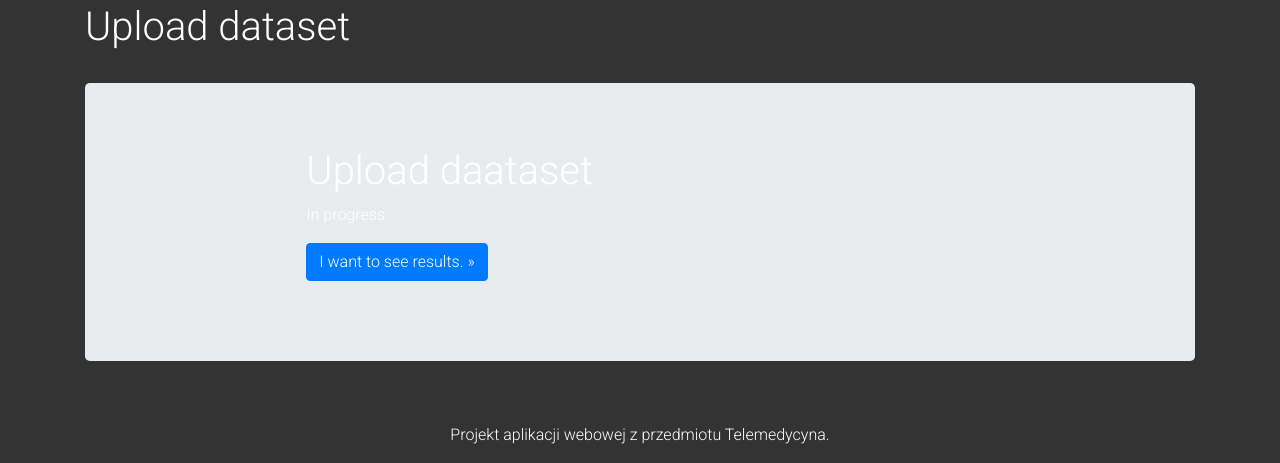
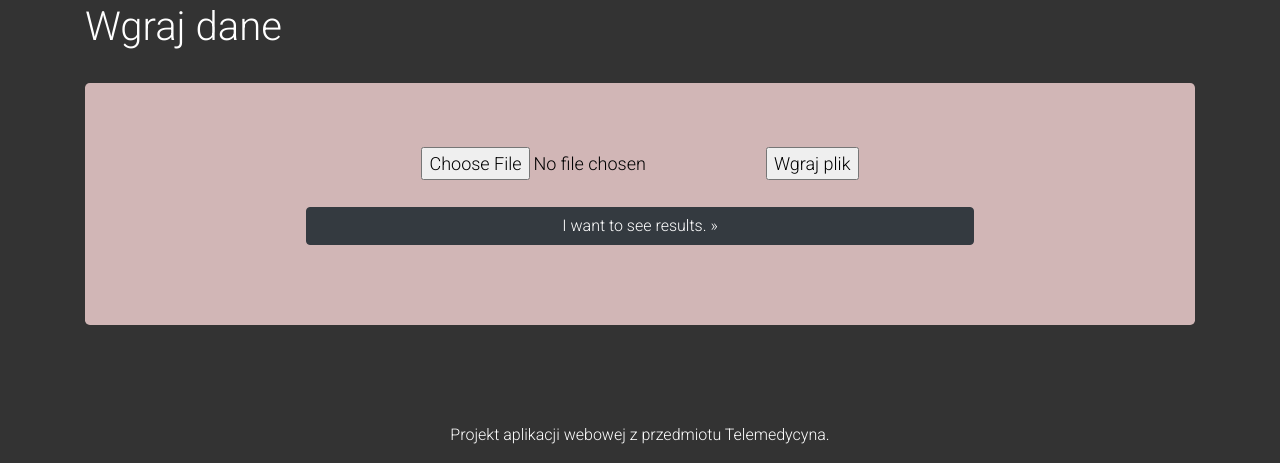
Before and after one commit to JanMigon/Telemedicine, a Flask app: page /upload in a window 1280 px wide. Shown: the part 337-800 px from the top of the page. Run offline with Flask 2, Linux system fonts and the light colour scheme; some libraries are stand-ins or nearby versions.

Commit message:
Added style to upload.html and added form to uploading files, still in progress

```diff
--- a/app.py
+++ b/app.py
@@ -1,6 +1,7 @@
 #! /usr/bin/python
 
-from flask import Flask, render_template
+from flask import Flask, render_template, request, jsonify
+import flask_excel as excel
 
 app = Flask(__name__)
 
@@ -20,9 +21,12 @@ def results():
     return render_template('results.html')
 
 
-@app.route('/upload')
+@app.route('/upload', methods=['GET', 'POST'])
 def upload():
+    if request.method == 'POST':
+        return jsonify({"result": request.get_array(field_name='file')})
     return render_template('upload.html')
+
 
 if __name__ == "__main__":
     app.run()
--- a/static/css/about.css
+++ b/static/css/about.css
@@ -3,7 +3,7 @@
     color: black;
     font-size:18px;
 }
-.btn-light{
+.btn-dark{
     text-align: center;
     display: block;
     margin: auto;
--- /dev/null
+++ b/static/css/index 2.css
@@ -0,0 +1,4 @@
+.jumbotron{
+    background-color: #d1b6b6;
+    color: black;
+}
--- /dev/null
+++ b/static/css/upload.css
@@ -0,0 +1,15 @@
+.jumbotron{
+    background-color: #d1b6b6;
+    color: black;
+    font-size:18px;
+}
+.btn-dark{
+    text-align: center;
+    display: block;
+    margin: auto;
+    align-items: center;
+}
+
+form{
+text-align: center;
+}
--- a/templates/about.html
+++ b/templates/about.html
@@ -17,7 +17,7 @@
             W celu sprawnej komunikacji pomiędzy członkami zespołu skorzystano z aplikacji Microsoft Teams, dzięki temu osoba odpowiedzialna za zespół jest w stanie monitorować postępy i kontaktować się z poszczególnymi osobami. Aplikacja umożliwia również tworzenie wideokonferencji, co usprawnia komunikację. Cały zespół będzie korzystał z systemu kontroli wersji GitHub, dzięki temu każdy z członków zespołu ma dostęp do kodu źródłowego i możliwość wprowadzania zmian, które będą widoczne dla pozostałych.
             Efektem przedstawionego planu działania ma być działającą aplikacja webowa, która na podstawie wprowadzonych przez użytkownika danych będzie je w odpowiedni sposób analizować i wizualizować.</p>
         <p>
-          <a class="btn btn-light" style="text-align:center;" href="/upload" role="button">Chcę wgrać swoje dane&raquo;</a>
+          <a class="btn btn-dark" style="text-align:center;" href="/upload" role="button">Chcę wgrać swoje dane&raquo;</a>
         </p>
       </div>
     </div>
--- a/templates/upload.html
+++ b/templates/upload.html
@@ -1,19 +1,23 @@
 {% extends 'base.html' %}
 {% block head %}
 <title>Upload dataset</title>
+<link rel="stylesheet" href="/static/css/upload.css">
 {% endblock %}
 
 {% block body %}
 <br>
-<h1>Upload dataset</h1>
+<h1>Wgraj dane</h1>
 <br>
 <main role="main">
     <div class="jumbotron">
       <div class="col-sm-8 mx-auto">
-        <h1>Upload daataset</h1>
-        <p>In progress</p>
+          <form action="" method=post enctype=multipart/form-data>
+            <input class="button" type=file name=file value="Wybierz plik">
+            <input class="button" type=submit value="Wgraj plik">
+          </form>
+          <br>
         <p>
-          <a class="btn btn-primary" href="/results" role="button">I want to see results. &raquo;</a>
+          <a class="btn btn-dark" href="/results" role="button">I want to see results. &raquo;</a>
         </p>
       </div>
     </div>
```
Also changed, not shown: app 2.py (added, +28 -0 lines), static/css/base 2.css (added, +23 -0 lines), templates/images/ekg 2.jpg (added).
